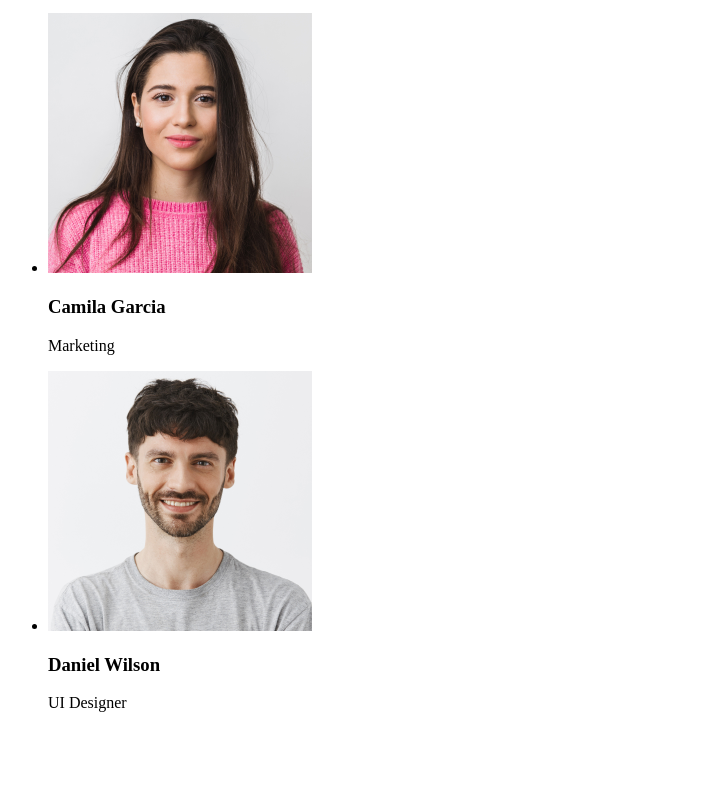
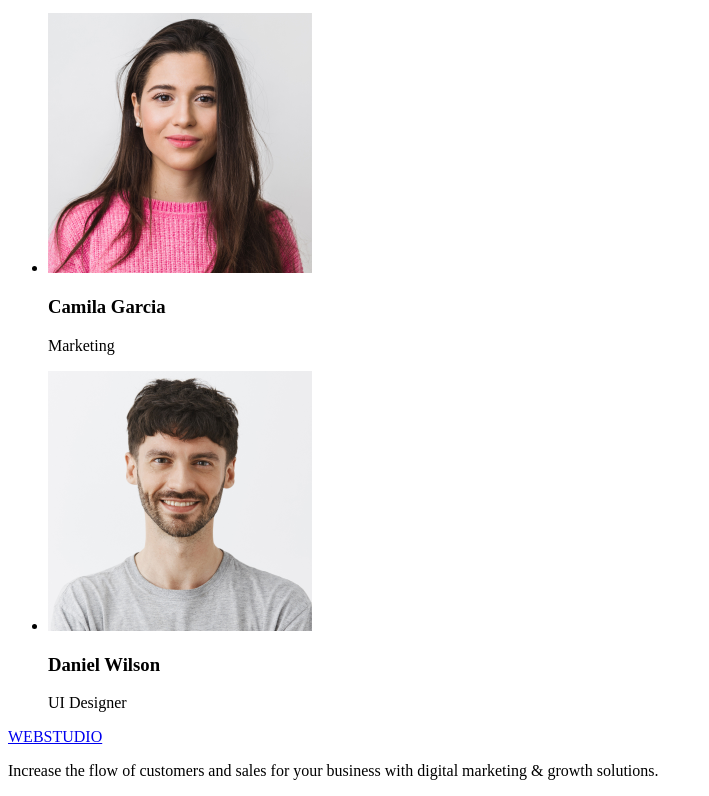
Before and after one commit to Al-Demonn/goit-markup-hw-01, a plain HTML site: page index.html in a window 1280 px wide. Shown: the part 1412-2208 px from the top of the page, without its empty margins (0-709 px from the left). Before the commit the page ends 2140 px from the top, so only its background shows below. Drawn offline with Linux system fonts and the light colour scheme.

Commit message:
add markup footer

```diff
--- a/index.html
+++ b/index.html
@@ -80,9 +80,9 @@
 		</section>
 	</main>
 
-
 	<footer>
-
+		<a href="./index.html">WEBSTUDIO</a>
+		<p>Increase the flow of customers and sales for your business with digital marketing & growth solutions.</p>
 	</footer>
 </body>
 </html>
```
